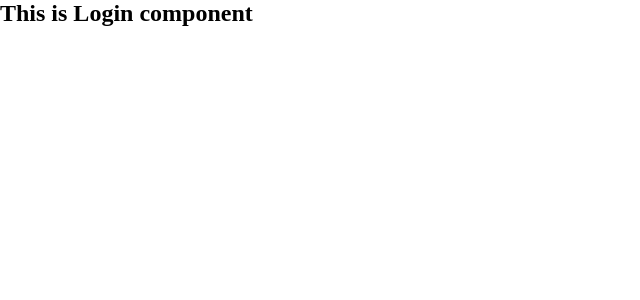
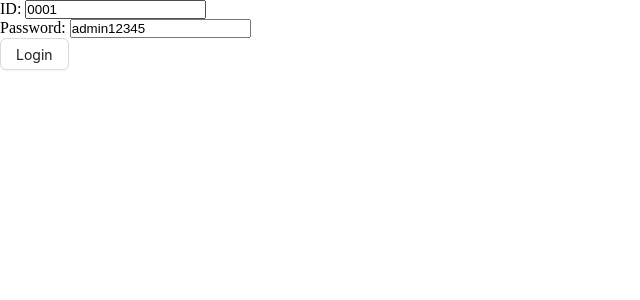
Before and after one commit to Aminul667/university-management, a React (Vite) app: page /login in a window 1280 px wide. Shown: the top 300 px of the page, without its empty margins (0-640 px from the left). Built offline with nearby package versions, Linux system fonts and the light colour scheme.

Commit message:
added Basic login form and useLoginMutation

```diff
--- a/src/pages/Login.tsx
+++ b/src/pages/Login.tsx
@@ -1,11 +1,41 @@
-
+import { Button } from "antd";
+import { useForm } from "react-hook-form";
+import { useLoginMutation } from "../redux/features/auth/authApi";
 
 const Login = () => {
-    return (
-        <div>
-            <h2>This is Login component</h2>
-        </div>
-    );
+  const { register, handleSubmit } = useForm({
+    defaultValues: {
+      userId: "0001",
+      password: "admin12345",
+    },
+  });
+
+  const [login, { data, error }] = useLoginMutation();
+
+  console.log("data=> ", data);
+  console.log("error=> ", error);
+
+  const onSubmit = (data) => {
+    const userInfo = {
+      id: data.userId,
+      password: data.password,
+    };
+    login(userInfo);
+  };
+
+  return (
+    <form onSubmit={handleSubmit(onSubmit)}>
+      <div>
+        <label htmlFor="id">ID: </label>
+        <input type="text" id="id" {...register("userId")} />
+      </div>
+      <div>
+        <label htmlFor="password">Password: </label>
+        <input type="text" id="password" {...register("password")} />
+      </div>
+      <Button htmlType="submit">Login</Button>
+    </form>
+  );
 };
 
 export default Login;
```
